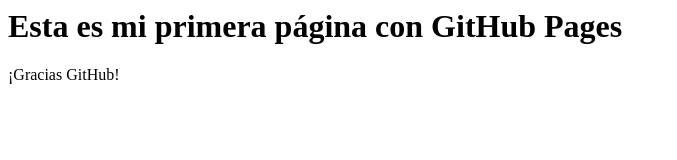
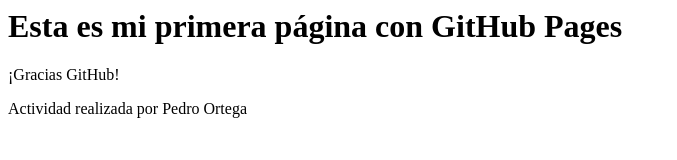
Before and after one commit to Pedrettips/repo_n-1, a plain HTML site: page index.html in a window 1280 px wide. Shown: the whole page, without its empty margins (0-677 px from the left). Drawn offline with Linux system fonts and the light colour scheme.

Commit message:
Update index.html

```diff
--- a/index.html
+++ b/index.html
@@ -2,5 +2,6 @@
 
 <h1> Esta es mi primera página con GitHub Pages </h1>
 <p>¡Gracias GitHub!</p>
+<p>Actividad realizada por Pedro Ortega</p>
 
 </html>
```
